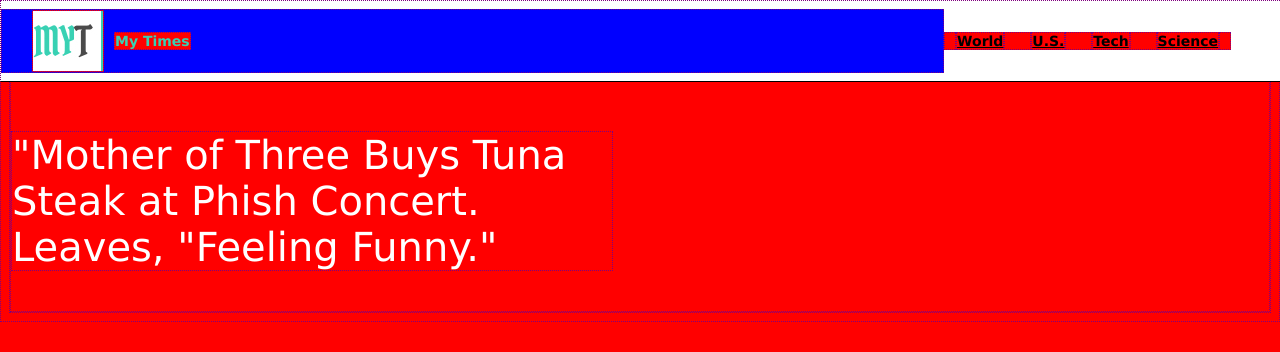
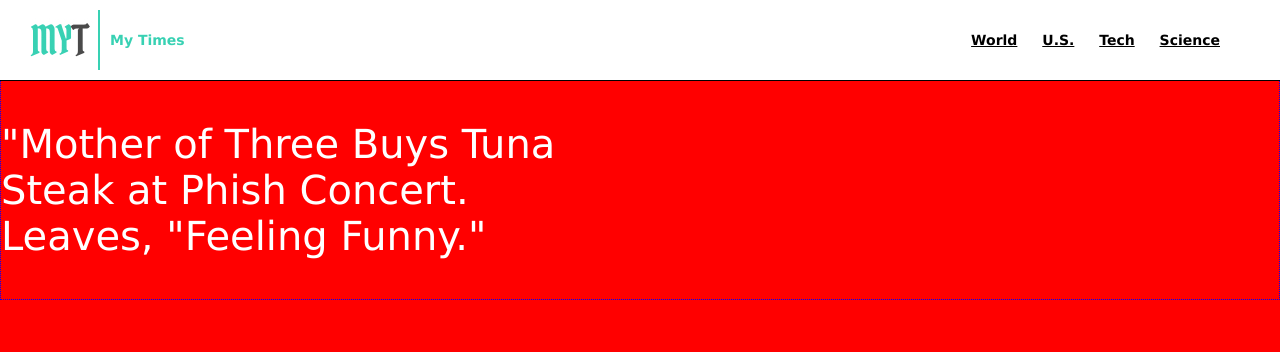
Before and after one commit to Bruce53005/MyTimes, a plain HTML site: page index.html in a window 1280 px wide. Drawn offline with Linux system fonts and the light colour scheme.

Commit message:
header complete, cleaned up CSS, ready for main section & footer

```diff
--- a/resources/css/style.css
+++ b/resources/css/style.css
@@ -1,19 +1,20 @@
 /*My Times style css*/
-* {
+body{
   font-family: Verdana, Arial, sans-serif;
   background-color: red; /*development only*/
-  border: 1px dotted purple; /*design aid only*/
+  border: 1px dotted blue; /*design aid only*/
+  margin: 0;
 }
 /* Header style*/
 .logo{
-  background-color: blue; /*development only*/
+  /*background-color: blue; development only*/
   display: flex;
   align-items: center;
   flex-grow: 1;
   /*border: solid 1px; /*development only*/
 }
 header{
-  margin: 0; /* margin 0 to remove 'default' margins*/
+ /* margin 0 to remove 'default' margins*/
   display: flex;
   align-items: center;
   position: fixed;
@@ -23,32 +24,29 @@ header{
   width: 100%;
   height: 80px;
   border-bottom: 1px solid black;
-  background-color: white;
-  font-family: Verdana;
+  background-color: white; /*for development only*/
   font-size: 14px;
   font-weight: bold;
-
 }
 header img{
   margin-left: 30px;
 }
 header span{
-    font-family: Verdana, Arial, sans-serif;
     color: #38d1b3;
     margin: 10px;
 }
 nav{
-  font-family: Verdana, Arial, sans-serif;
   display: inline-block;
   margin-right: 50px;
 }
 nav a{
   color: black;
 }
+
+/* Main section styling*/
 .image-mother p{
   margin-top: 120px;
   width: 600px;
-
   font: Georgia, Arial, sans-serif;
   color: white;
   font-size: 40px;
```
